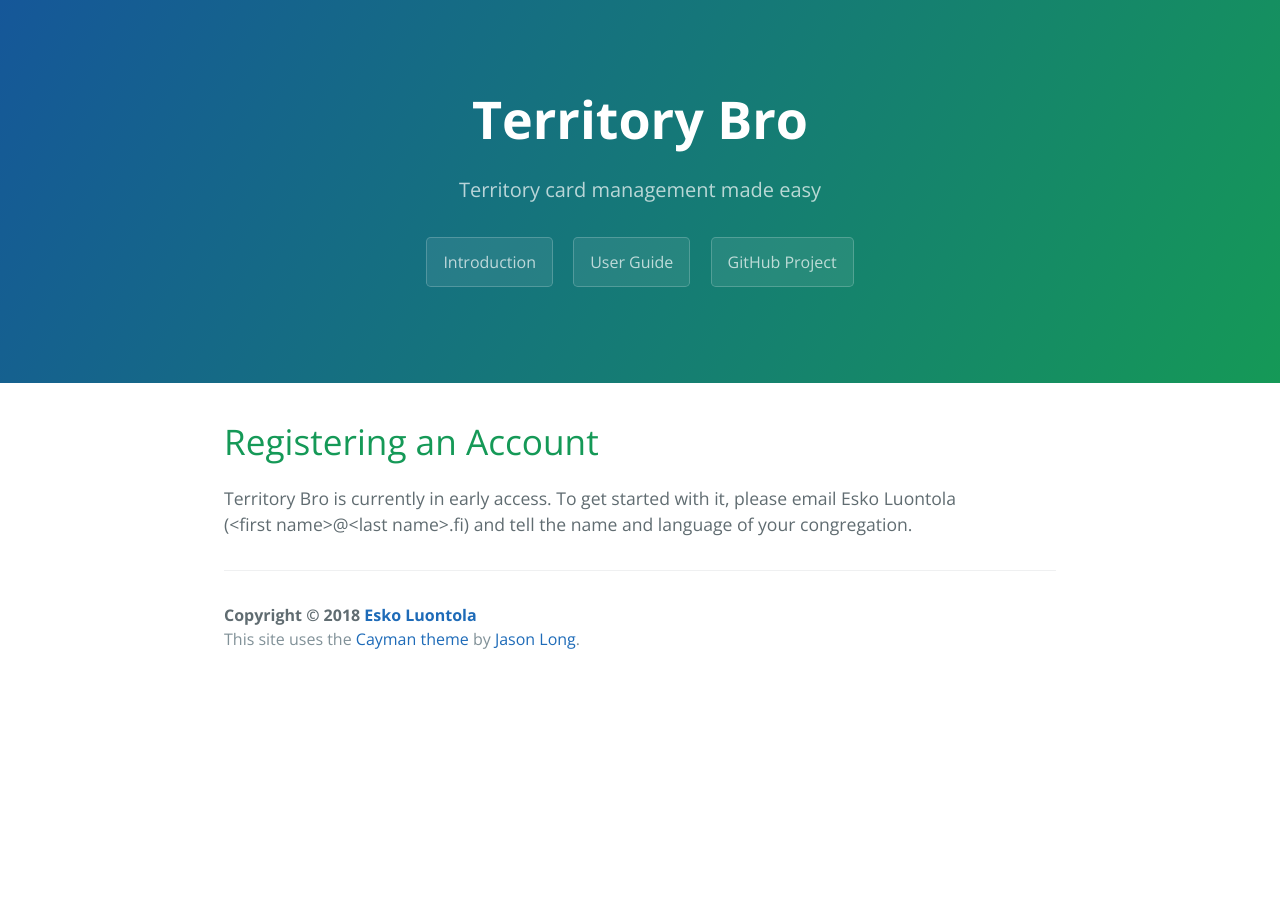
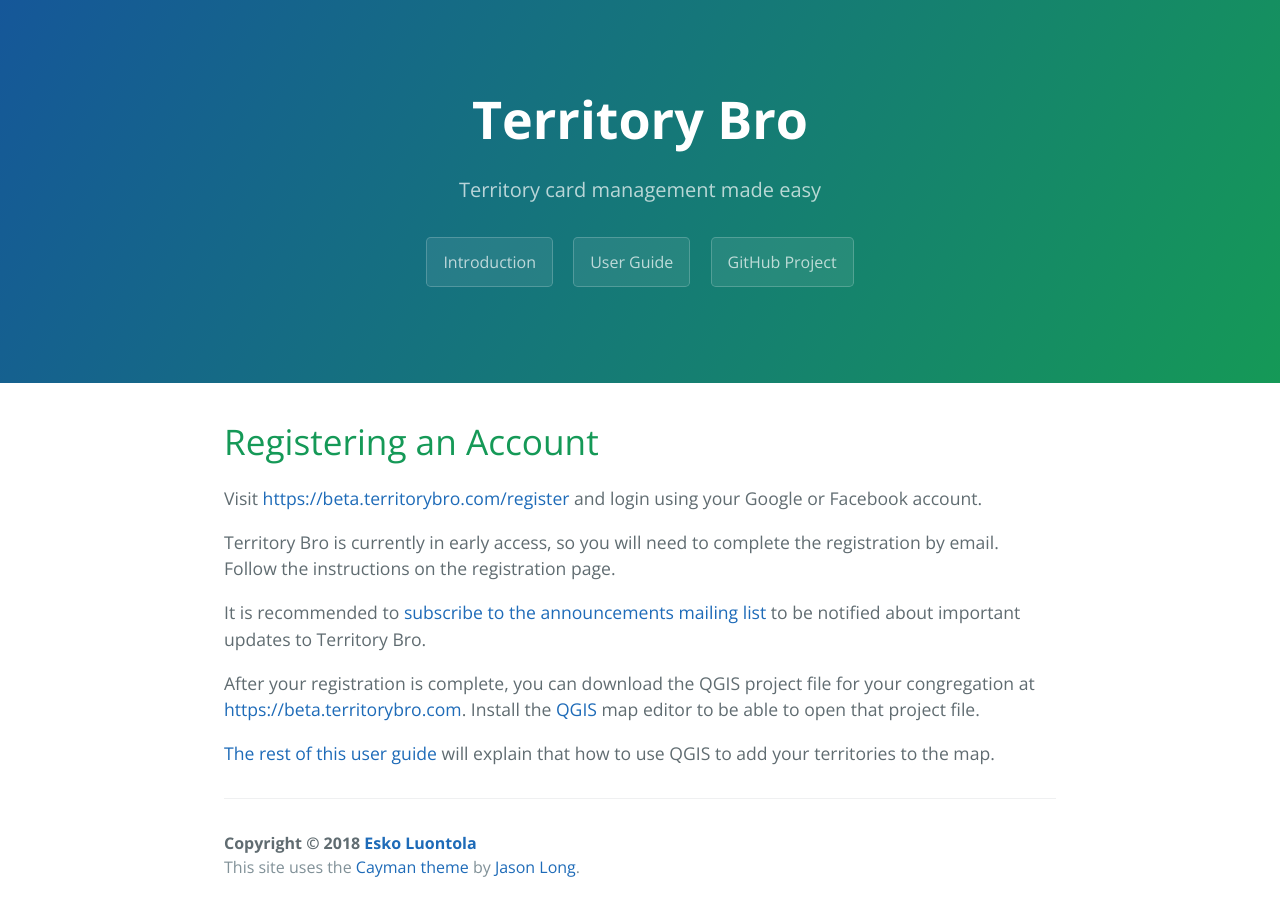
Before and after one commit to luontola/territory-bro, a Jekyll site: the page built from docs/guide/register.md, in a window 1280 px wide. Built offline with Jekyll 4.4.1, drawn with Linux system fonts in a browser that asks for light colours.

Commit message:
Update user guide

```diff
--- a/docs/guide/register.md
+++ b/docs/guide/register.md
@@ -5,4 +5,12 @@
 
 # Registering an Account
 
-Territory Bro is currently in early access. To get started with it, please email Esko Luontola <span style="white-space:nowrap;">(&lt;first name>@&lt;last name>.fi)</span> and tell the name and language of your congregation.
+Visit <https://beta.territorybro.com/register> and login using your Google or Facebook account.
+
+Territory Bro is currently in early access, so you will need to complete the registration by email. Follow the instructions on the registration page.
+
+It is recommended to [subscribe to the announcements mailing list](https://groups.google.com/forum/#!forum/territory-bro-announcements/join) to be notified about important updates to Territory Bro.
+
+After your registration is complete, you can download the QGIS project file for your congregation at <https://beta.territorybro.com>. Install the [QGIS](https://qgis.org/) map editor to be able to open that project file.
+
+[The rest of this user guide](/guide) will explain that how to use QGIS to add your territories to the map.
```
Also changed, not shown: docs/guide.md (+0 -1 lines), docs/guide/draw-regions.md (+2 -0 lines), docs/guide/draw-territories.md (+2 -0 lines), docs/guide/install-qgis.md (deleted, +0 -10 lines), docs/guide/print-cards.md (+9 -3 lines).
